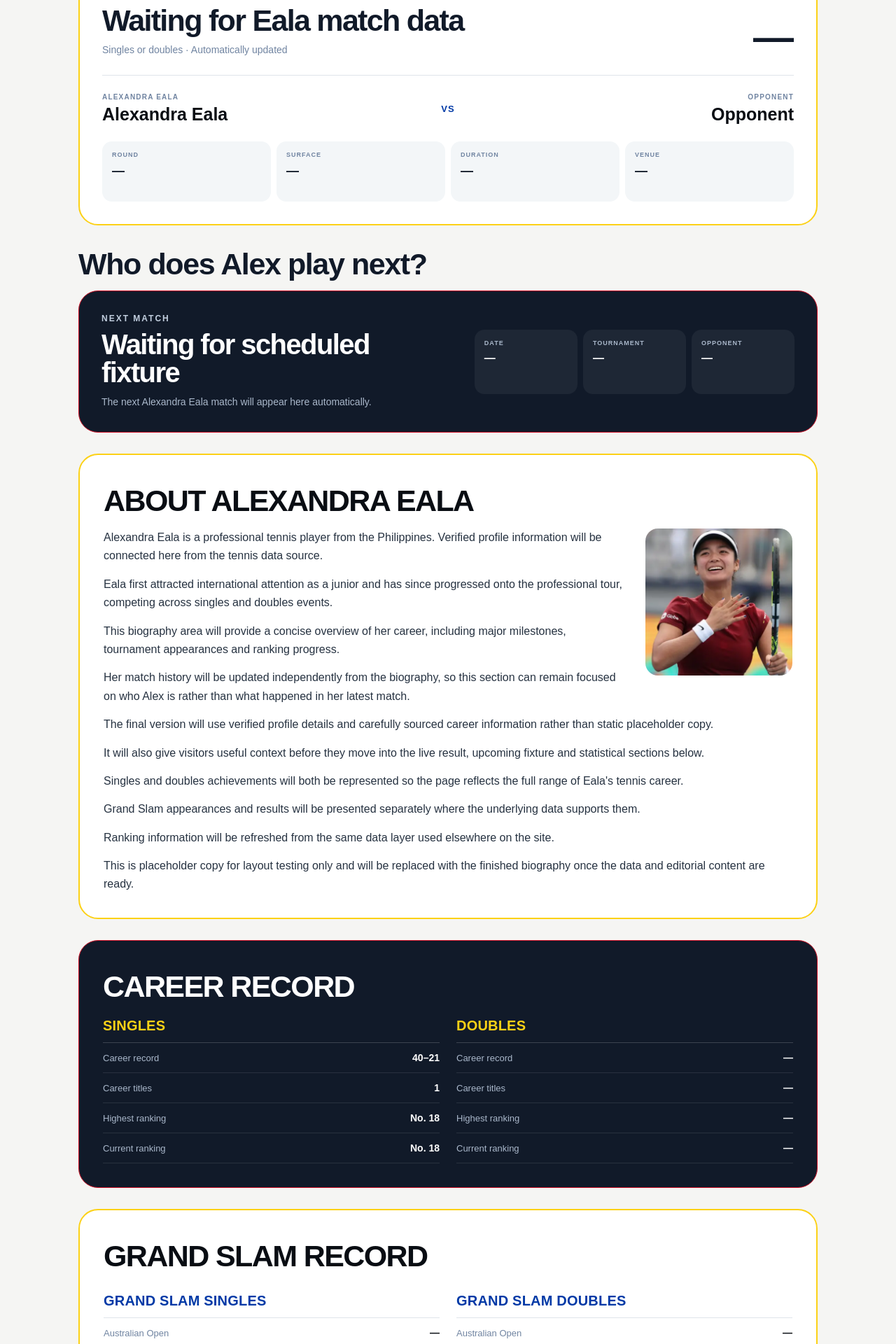
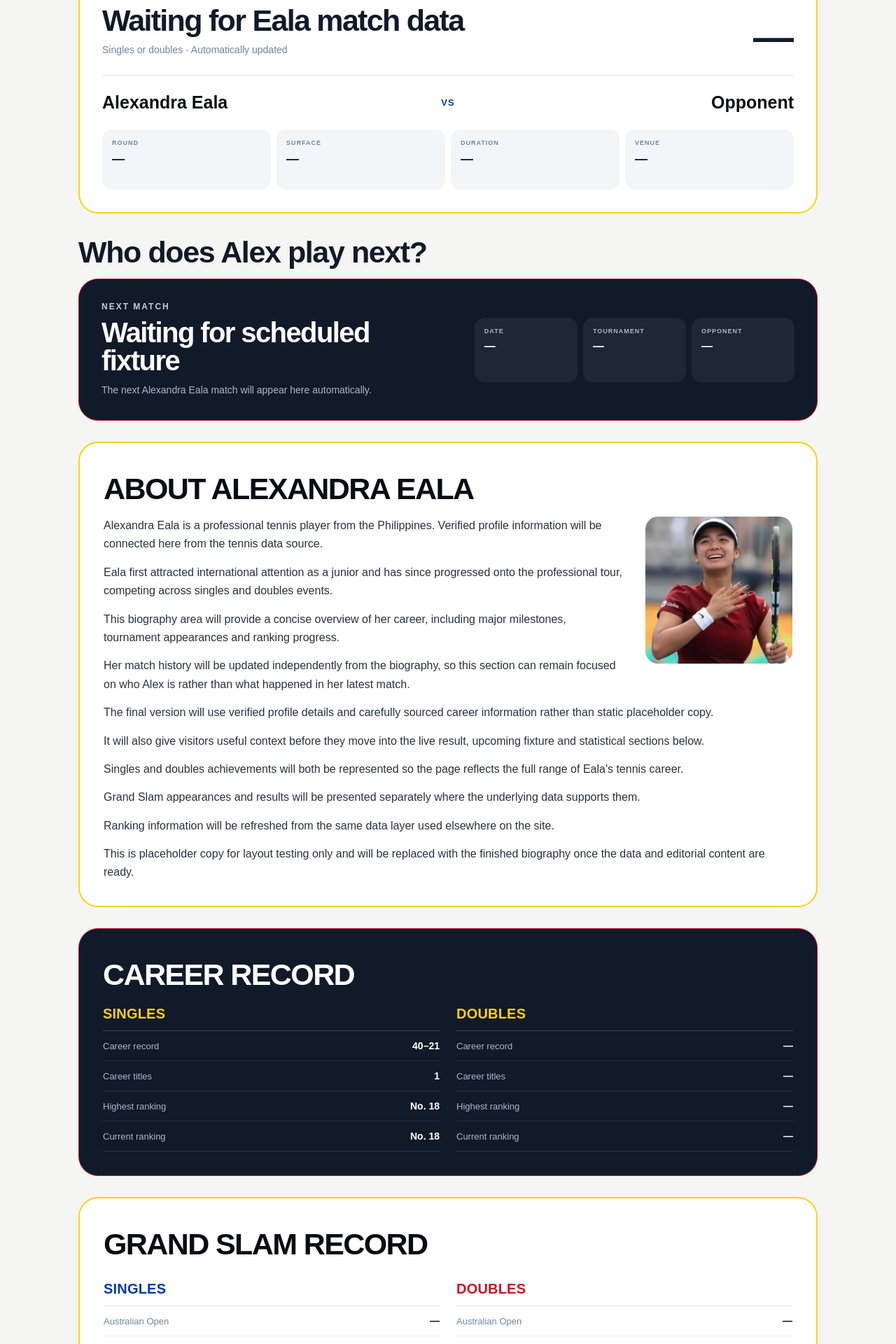
Before and after one commit to DominicFieldiGamingWriter/DidAlexWin, a Next.js app: page / in a window 1280 px wide. Shown: the part 240-2160 px from the top of the page at 70% size. Built offline with nearby package versions, Linux system fonts and the light colour scheme.

Commit message:
Remove redundant player labels and simplify Grand Slam headings

```diff
--- a/app/globals.css
+++ b/app/globals.css
@@ -200,7 +200,7 @@ body {
 }
 
 .player-name {
-  margin-top: 6px;
+  margin-top: 0;
   color: #090d13;
   font-size: 25px;
   line-height: 1.08;
@@ -624,8 +624,10 @@ footer {
 }
 
 .grand-slam-card .grand-slam-grid h3,
-.grand-slam-card .grand-slam-grid .doubles-heading,
-.grand-slam-card .stats-column h3,
-.grand-slam-card .doubles-heading {
+.grand-slam-card .grand-slam-grid .doubles-heading {
   color: #0039a6 !important;
 }
+
+.grand-slam-card .grand-slam-grid .doubles-heading {
+  color: #ce1126 !important;
+}
--- a/app/page.tsx
+++ b/app/page.tsx
@@ -36,14 +36,12 @@ export default function Home() {
 
           <div className="players-row">
             <div className="player-side player-side-left">
-              <div className="player-label">ALEXANDRA EALA</div>
               <div className="player-name">Alexandra Eala</div>
             </div>
 
             <div className="vs">VS</div>
 
             <div className="player-side player-side-right">
-              <div className="player-label">OPPONENT</div>
               <div className="player-name">Opponent</div>
             </div>
           </div>
@@ -194,7 +192,7 @@ export default function Home() {
 
         <div className="grand-slam-grid">
           <div>
-            <h3>GRAND SLAM SINGLES</h3>
+            <h3>SINGLES</h3>
             <div className="slam-list">
               <div><span>Australian Open</span><strong>—</strong></div>
               <div><span>French Open</span><strong>—</strong></div>
@@ -204,7 +202,7 @@ export default function Home() {
           </div>
 
           <div>
-            <h3 className="doubles-heading">GRAND SLAM DOUBLES</h3>
+            <h3 className="doubles-heading">DOUBLES</h3>
             <div className="slam-list">
               <div><span>Australian Open</span><strong>—</strong></div>
               <div><span>French Open</span><strong>—</strong></div>
```
